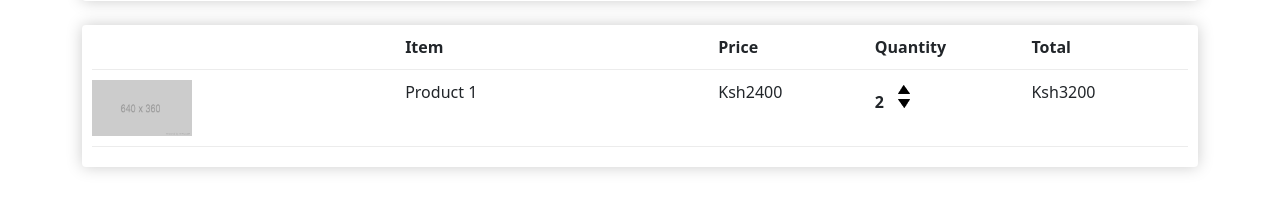
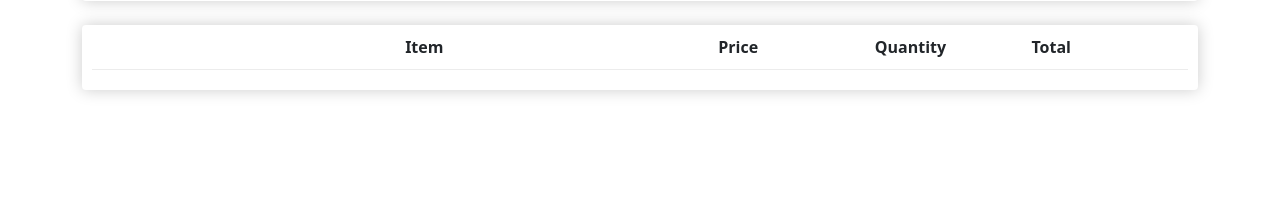
Before and after one commit to Kshee04/Ecommerce_Website, a Django app: page /cart/ in a window 1280 px wide. Shown: the part 257-472 px from the top of the page. Run offline with Django 4.2, Linux system fonts and the light colour scheme.

Commit message:
Update cart.html

```diff
--- a/templates/cart.html
+++ b/templates/cart.html
@@ -41,10 +41,11 @@
 					<div style="flex:1"><strong>Total</strong></div>
 				</div>
 
+                {% for item in items %}
 				<div class="cart-row">
-					<div style="flex:2"><img class="row-image" src="{% static 'images/placeholder.png' %}"></div>
-					<div style="flex:2"><p>Product 1</p></div>
-					<div style="flex:1"><p>Ksh2400</p></div>
+					<div style="flex:2"><img class="row-image" src="{{item.product.imageURL}}"></div>
+					<div style="flex:2"><p>{{ item.product.name}}</p></div>
+					<div style="flex:1"><p>{{ item.product.price }}</p></div>
 					<div style="flex:1">
 						<p class="quantity">2</p>
 						<div class="quantity">
@@ -55,7 +56,7 @@
 					</div>
 					<div style="flex:1"><p>Ksh3200</p></div>
 				</div>
-
+                {% endfor %}
 			</div>
 		</div>
 	</div>
```
